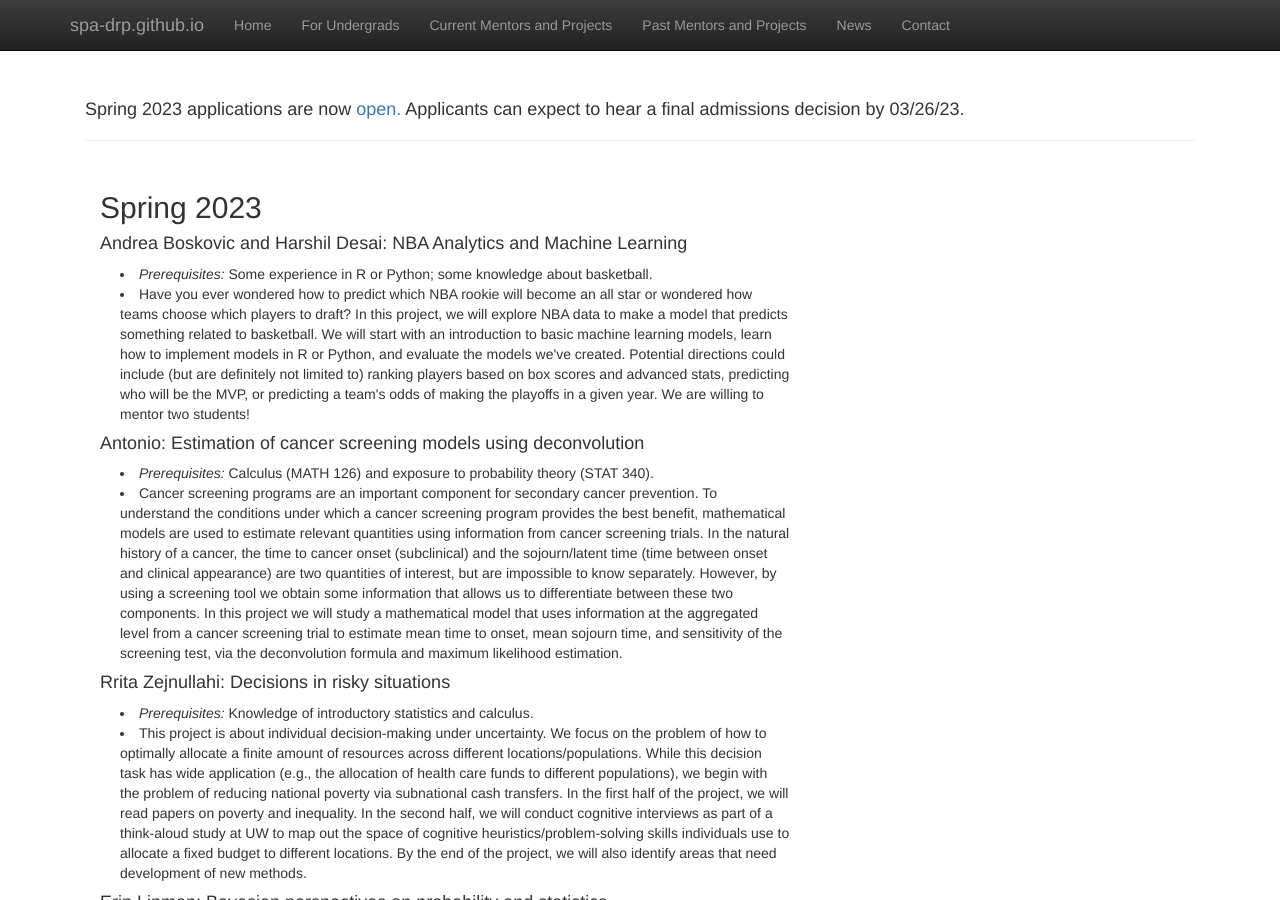
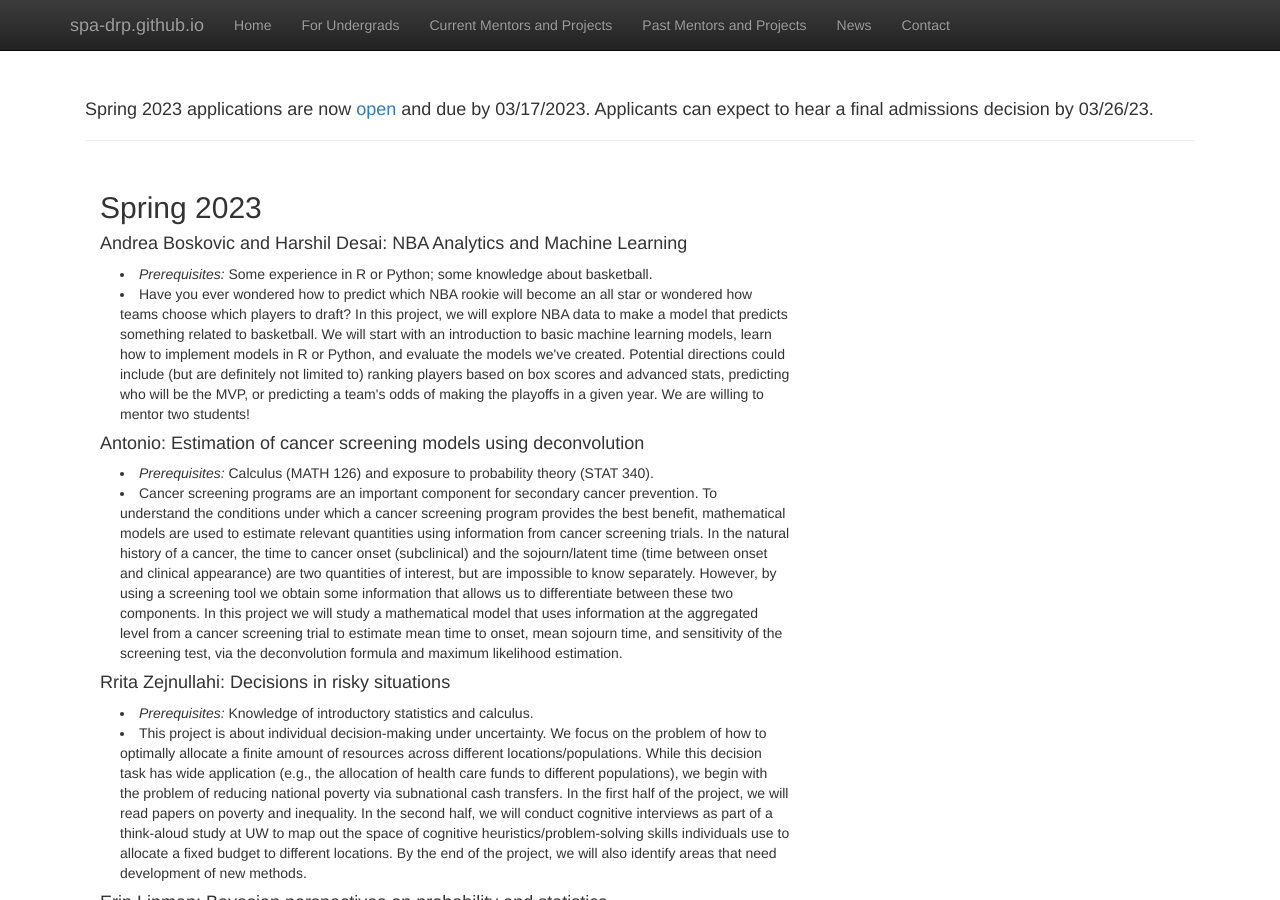
Before and after one commit to SPA-DRP/spa-drp.github.io, a Jekyll site: the page built from currentmentors.html, in a window 1280 px wide and 900 px high. Built offline with Jekyll 4.4.1, drawn with Linux system fonts in a browser that asks for light colours; nearby versions of some CDN libraries; library files that are not in the unit come from our copies.

Commit message:
Add deadline

```diff
--- a/currentmentors.html
+++ b/currentmentors.html
@@ -5,7 +5,7 @@
 
 
 <h4>
-  <p>Spring 2023 applications are now <a href="https://forms.gle/q9E8dwtqz3NhkbzL8">open.</a> Applicants can expect to hear a final admissions decision by 03/26/23.
+  <p>Spring 2023 applications are now <a href="https://forms.gle/q9E8dwtqz3NhkbzL8">open</a> and due by 03/17/2023. Applicants can expect to hear a final admissions decision by 03/26/23.
   </p>
   </h4>
   <hr>
```
